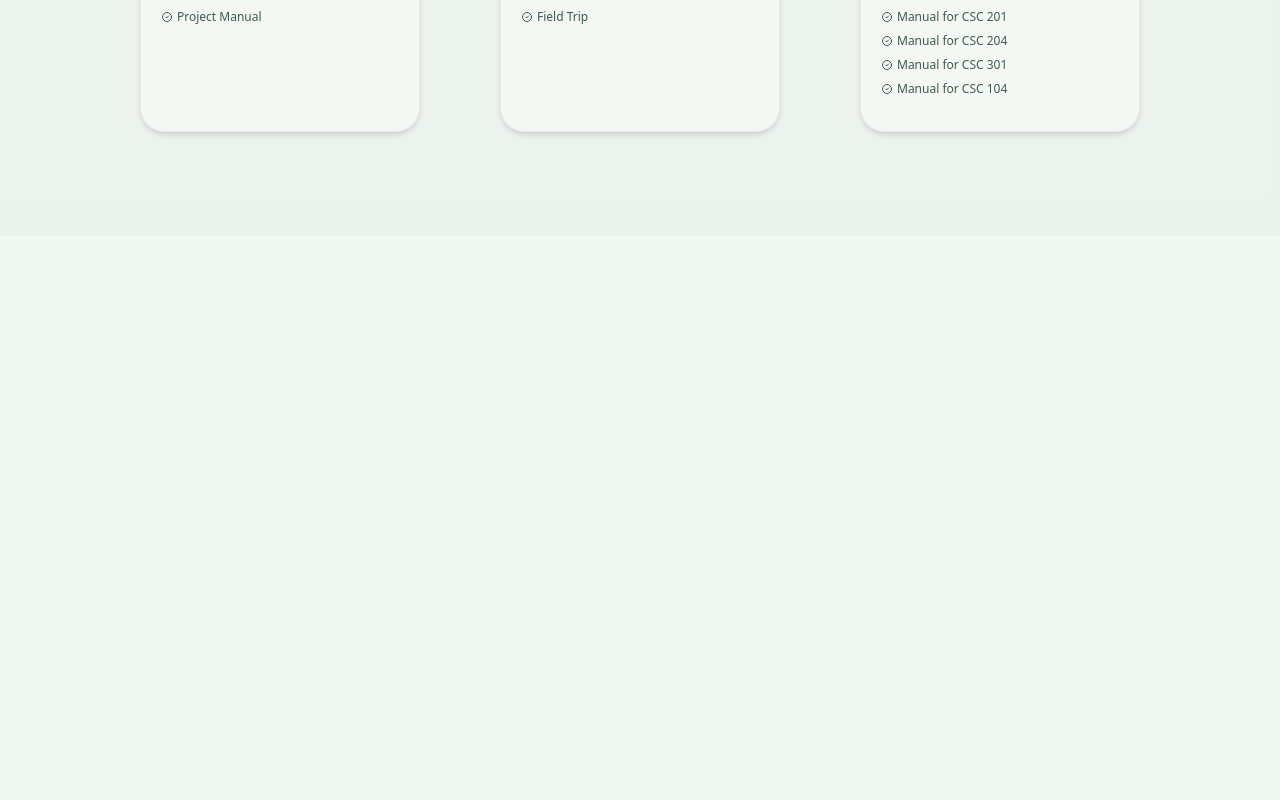
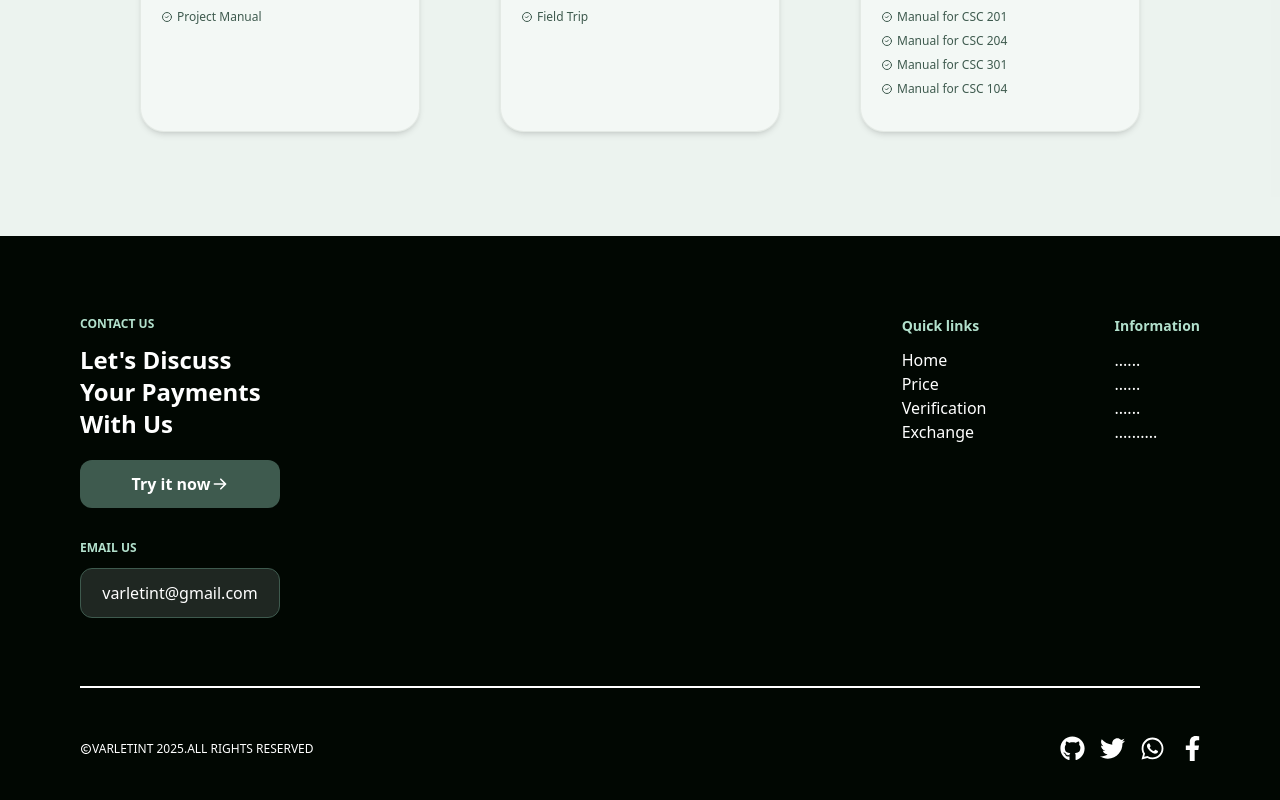
Before and after one commit to varletint/paywithmi, a React (Vite) app in the folder client/: page / in a window 1280 px wide. Shown: the part 1582-2382 px from the top of the page. Before the commit the page ends 1818 px from the top, so only its background shows below. Built offline with nearby package versions, Linux system fonts and the light colour scheme.

Commit message:
footerSection Res

```diff
--- a/client/src/Pages/Home.jsx
+++ b/client/src/Pages/Home.jsx
@@ -39,7 +39,7 @@ export default function Home() {
       <HeroSection />
       <Benefits />
       <PriceSection />
-      {/* <FooterSection /> */}
+      <FooterSection />
     </div>
   );
 }
@@ -346,10 +346,10 @@ const FooterSection = () => {
   return (
     <section
       className='bg-[#010702] flex flex-col gap-[3rem] text-white
-      px-[10rem] py-[5rem]'
+      sm:px-[5rem] lg:px[10rem] md:px-[5rem] px-[2rem] py-[5rem] '
       id='contact'>
-      <div className='flex justify-between'>
-        <div className=' flex flex-col gap-3 '>
+      <div className='flex flex-col-reverse sm:flex-row justify-between '>
+        <div className=' flex flex-col gap-3 sm:mt-0 mt-10 '>
           <h1 className=' uppercase font-bold text-xs text-[#b2e0cc]'>
             Contact us
           </h1>
@@ -372,7 +372,7 @@ const FooterSection = () => {
             varletint@gmail.com
           </div>
         </div>
-        <div className='flex gap-[8rem] flex-row-reverse'>
+        <div className='flex sm:gap-[8rem] gap-[1rem] sm:flex-row-reverse flex-col-reverse'>
           <div className=''>
             <h1 className=' text-sm font-semibold text-[#b2e0cc]'>
               Information
@@ -414,12 +414,12 @@ const FooterSection = () => {
         </div>
       </div>
       <div className='border-1 w-full bg-white h-0.5 mt-5'> </div>
-      <div className=' flex justify-between'>
-        <p className='flex justify-center capitalize text-sm items-center'>
-          <BiCopyright /> VARLETINT {new Date().getFullYear()}.{}
+      <div className=' flex flex-col sm:flex-row sm:justify-between justify-center'>
+        <p className='flex justify-center uppercase text-xs items-center text-nowrap'>
+          <BiCopyright /> varletint {new Date().getFullYear()}.{}
           <span className=' uppercase'> all rights reserved</span>
         </p>
-        <div className='flex gap-5'>
+        <div className='flex gap-5 justify-center sm:mt-0 mt-4'>
           <a href='#' className='w-5'>
             <FaGithub size={"25"} />
           </a>
```
